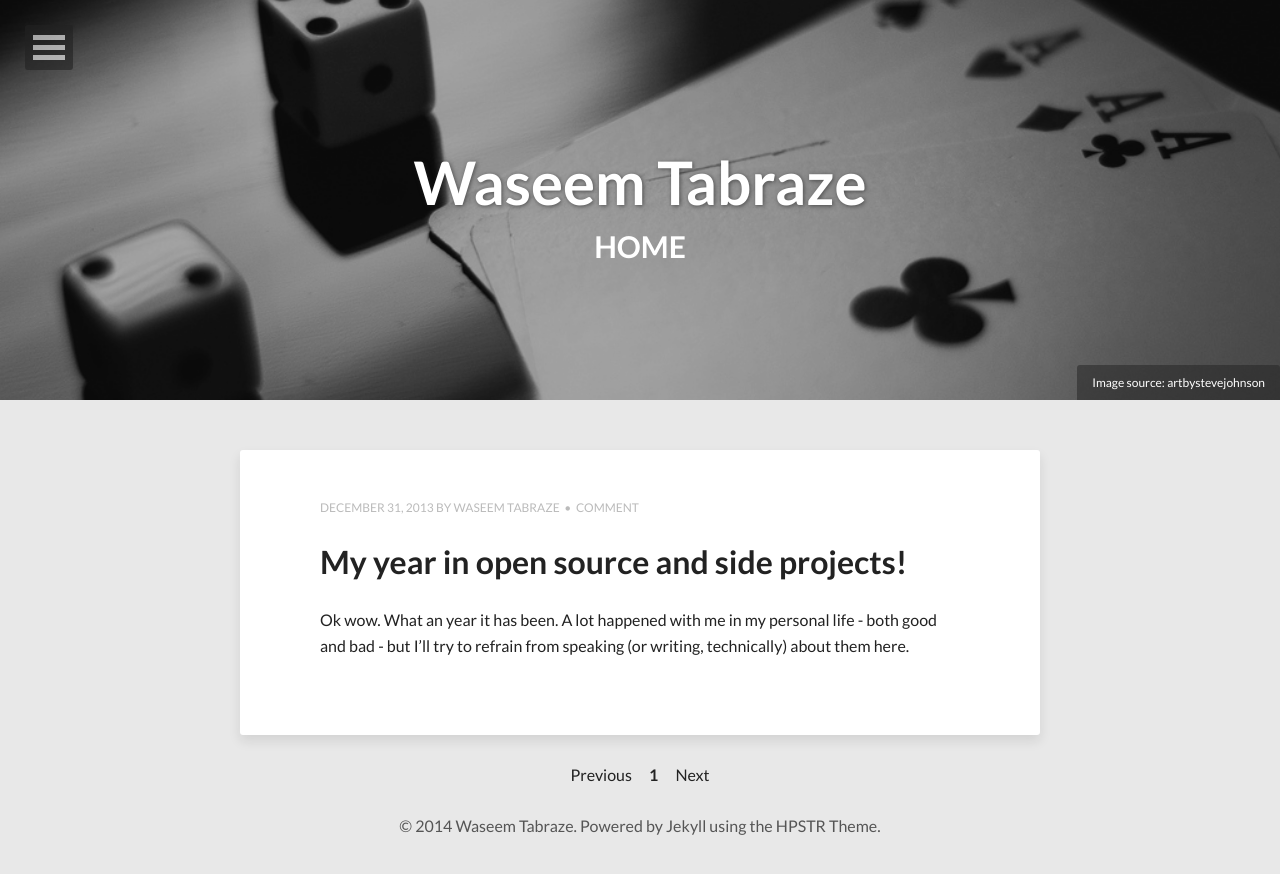
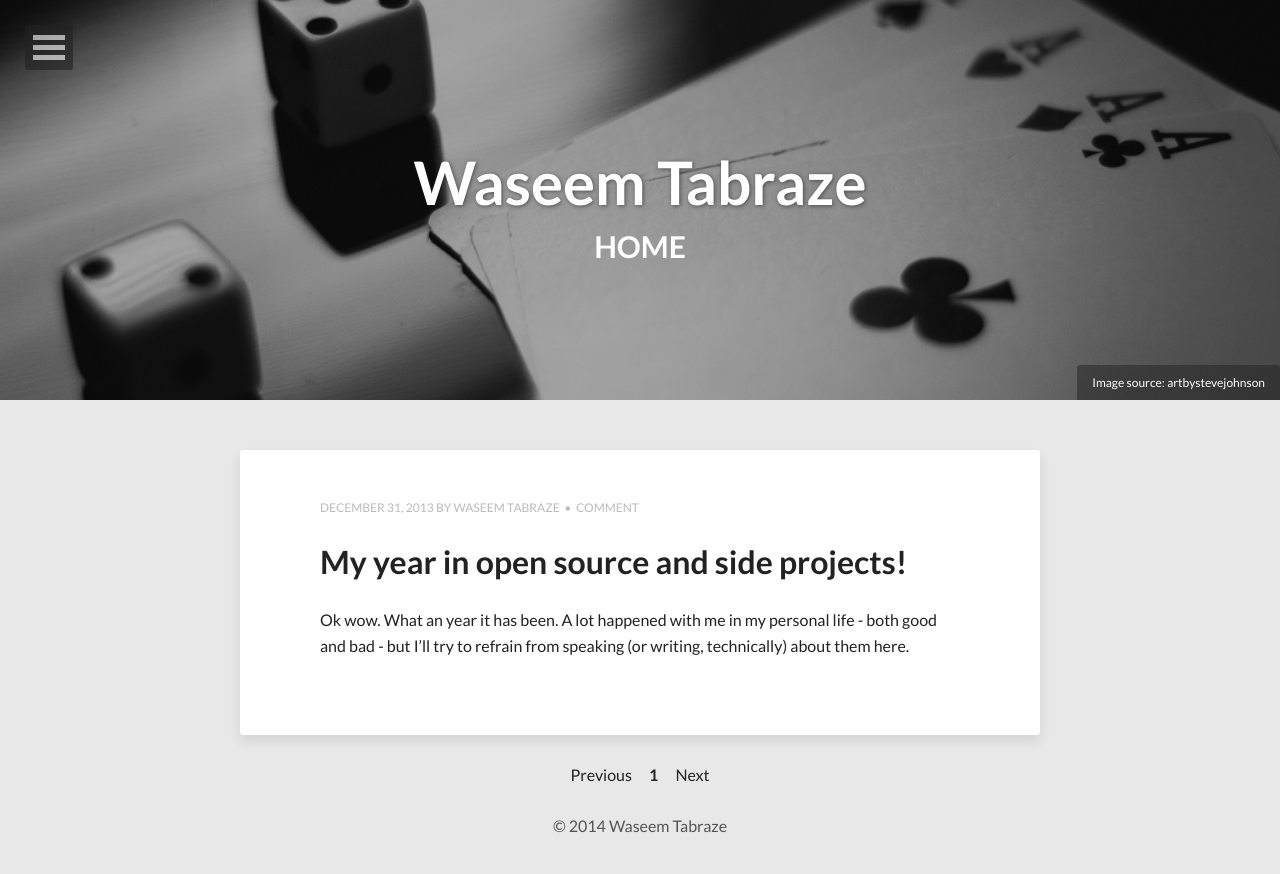
Before and after one commit to karan/oldblog, a Jekyll site: the page built from index.html, in a window 1280 px wide. Shown: the top 874 px of the page. Built offline with Jekyll 4.4.1, drawn with Linux system fonts in a browser that asks for light colours; nearby versions of some CDN libraries; the list of posts is cut into pages by our own code; comment, search, counter and statistics services are not loaded.

Commit message:
mycommit

```diff
--- a/_includes/footer.html
+++ b/_includes/footer.html
@@ -1,3 +1,3 @@
-<span>&copy; {{ site.time | date: '%Y' }} {{ site.owner.name }}. Powered by <a href="http://jekyllrb.com">Jekyll</a> using the <a href="http://mademistakes.com/hpstr/">HPSTR Theme</a>.</span>
+<span>&copy; {{ site.time | date: '%Y' }} {{ site.owner.name }}</span>
 
 <script>!function(d,s,id){var js,fjs=d.getElementsByTagName(s)[0],p=/^http:/.test(d.location)?'http':'https';if(!d.getElementById(id)){js=d.createElement(s);js.id=id;js.src=p+'://platform.twitter.com/widgets.js';fjs.parentNode.insertBefore(js,fjs);}}(document, 'script', 'twitter-wjs');</script>
```
